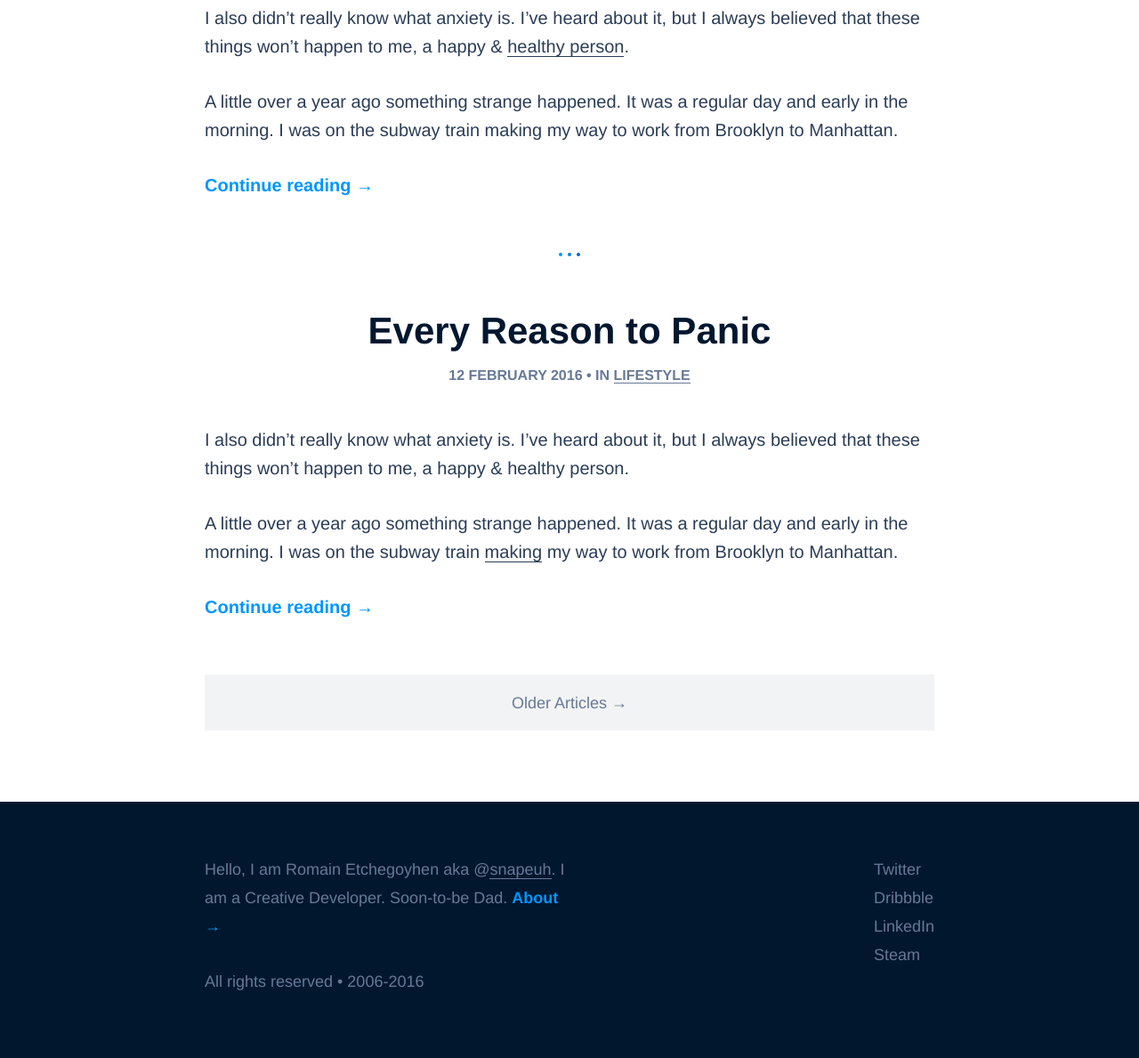
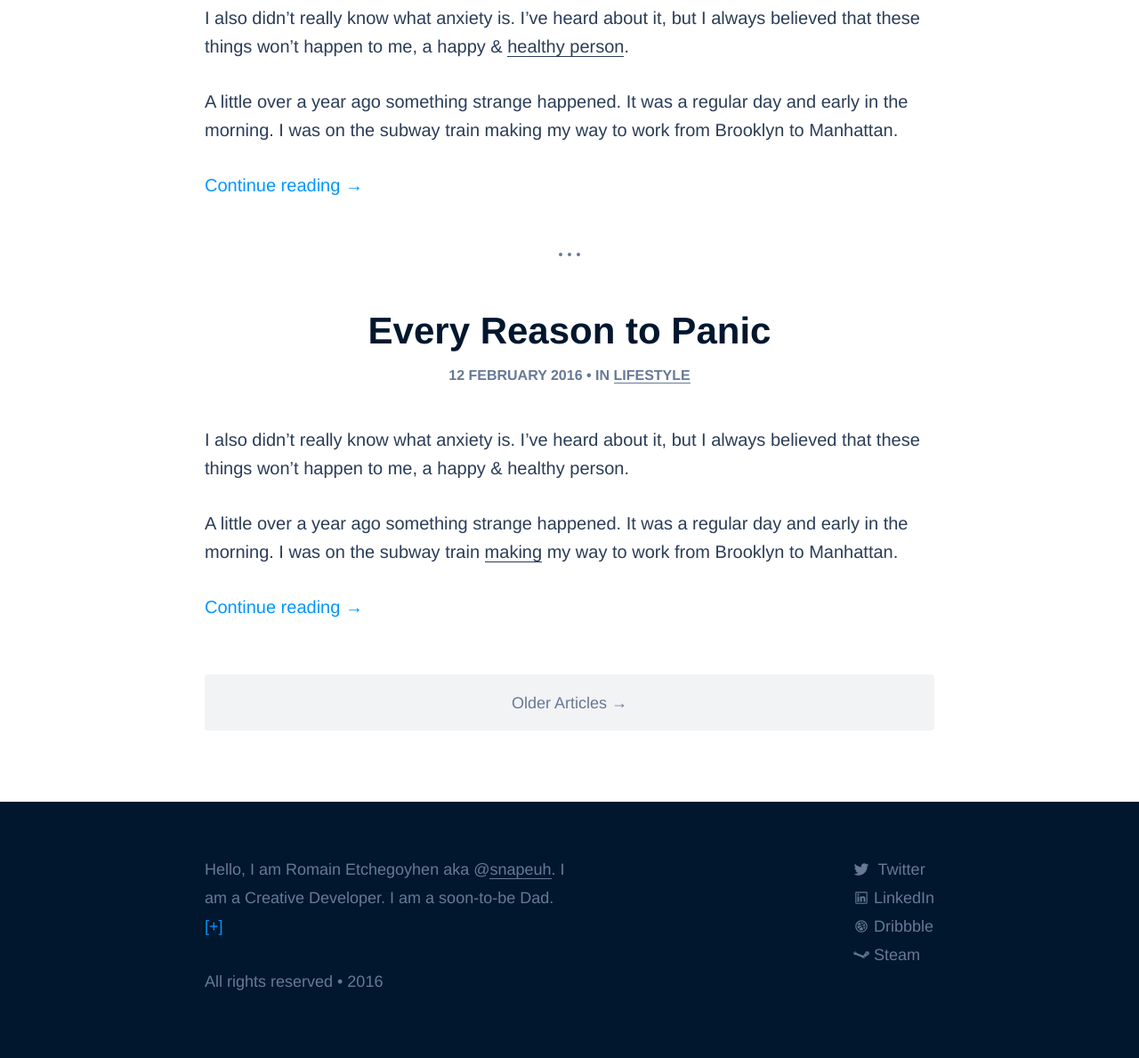
Before and after one commit to snapeuh/blog, a PHP site: page / in a window 1280 px wide. Shown: the part 328-1517 px from the top of the page at 89% size. Run offline with PHP 8.4, Linux system fonts and the light colour scheme; some libraries are stand-ins or nearby versions.

Commit message:
Updated style

```diff
--- a/css/style.css
+++ b/css/style.css
@@ -1,8 +1,6 @@
 *,
 *:before,
 *:after {
-  -webkit-box-sizing: border-box;
-  -moz-box-sizing: border-box;
   box-sizing: border-box;
   margin: 0px;
   padding: 0px; }
@@ -31,7 +29,7 @@ html {
   -webkit-tap-highlight-color: transparent; }
 
 body {
-  background: white;
+  background: #ffffff;
   font-family: "Source Sans Pro", "Helvetica Neue", "Arial", sans-serif;
   font-size: 18px;
   line-height: 30px;
@@ -94,16 +92,23 @@ header .nav {
     box-shadow: 0px 1px 3px rgba(0, 0, 0, 0.15);
     visibility: hidden;
     opacity: 0;
-    transform: translateY(-20px) scale(0.6);
-    transform-origin: 50% 0%;
-    transition: all ease-out .1s; }
+    -webkit-transform: translateY(-20px) scale(0.6);
+        -ms-transform: translateY(-20px) scale(0.6);
+            transform: translateY(-20px) scale(0.6);
+    -webkit-transform-origin: 50% 0%;
+        -ms-transform-origin: 50% 0%;
+            transform-origin: 50% 0%;
+    -webkit-transition: all ease-out .1s;
+            transition: all ease-out .1s; }
     header .nav .dropdown li {
       padding: 8px 25px;
       border-top: 1px solid #f2f3f4; }
     header .nav .dropdown a {
       color: #677996; }
     header .nav .dropdown.in {
-      transform: translateY(0px) scale(1);
+      -webkit-transform: translateY(0px) scale(1);
+          -ms-transform: translateY(0px) scale(1);
+              transform: translateY(0px) scale(1);
       visibility: visible;
       opacity: 1; }
 
@@ -122,7 +127,8 @@ main {
     main article h2 a {
       color: #00172e;
       border-bottom: 1px solid transparent;
-      transition: all ease-out .1s; }
+      -webkit-transition: all ease-out .1s;
+              transition: all ease-out .1s; }
       main article h2 a:hover {
         border-bottom: 1px solid #00172e; }
   main article .meta {
@@ -141,12 +147,12 @@ main {
       color: #2b3d57;
       border-bottom: 1px solid #2b3d57; }
     main article p .read {
+      position: relative;
       border-bottom: none;
       color: #0096ff;
-      font-weight: 600;
-      border-radius: 25px; }
+      font-weight: 400; }
   main .separator {
-    background: #007de2;
+    background: #677996;
     position: relative;
     margin: 60px auto;
     width: 4px;
@@ -161,16 +167,17 @@ main {
       border-radius: 50%;
       content: ''; }
     main .separator:before {
-      background: #0096ff;
+      background: #677996;
       left: -10px; }
     main .separator:after {
-      background: #0064c6;
+      background: #677996;
       left: 10px; }
   main .pagination {
     background: #f2f3f4;
     margin-top: 60px;
     padding: 15px;
-    text-align: center; }
+    text-align: center;
+    border-radius: 4px; }
     main .pagination a {
       color: #677996;
       font-size: 16px; }
@@ -187,13 +194,20 @@ footer {
     footer a.read {
       border-bottom: none;
       color: #0096ff;
-      font-weight: 600; }
+      font-weight: 400; }
   footer p {
     margin-bottom: 30px; }
   footer .social {
     list-style: none; }
     footer .social a {
       border-bottom: none; }
+      footer .social a svg {
+        width: 18px;
+        height: 18px;
+        vertical-align: -3px;
+        margin-right: 5px; }
+        footer .social a svg path {
+          fill: #677996; }
 
 @media (min-width: 480px) {
   header .logo .name {
--- a/css/style.scss
+++ b/css/style.scss
@@ -205,16 +205,16 @@ main {
             }
 
             .read {
+                position: relative;
                 border-bottom: none;
                 color: $highlight-text-color;
-                font-weight: 600;
-                border-radius: 25px;
+                font-weight: 400;
             }
         }
     }
 
     .separator {
-        background: #007de2;
+        background: $secondary-text-color;
         position: relative;
         margin: 60px auto;
         width: 4px;
@@ -232,12 +232,12 @@ main {
         }
 
         &:before {
-            background: #0096ff;
+            background: $secondary-text-color;
             left: -10px;
         }
 
         &:after {
-            background: #0064c6;
+            background: $secondary-text-color;
             left: 10px;
         }
     }
@@ -247,6 +247,7 @@ main {
         margin-top: 60px;
         padding: 15px;
         text-align: center;
+        border-radius: 4px;
 
         a {
             color: $secondary-text-color;
@@ -269,7 +270,7 @@ footer {
         &.read {
             border-bottom: none;
             color: $highlight-text-color;
-            font-weight: 600;
+            font-weight: 400;
         }
     }
 
@@ -282,6 +283,17 @@ footer {
 
         a {
             border-bottom: none;
+
+            svg {
+                width: 18px;
+                height: 18px;
+                vertical-align: -3px;
+                margin-right: 5px;
+
+                path {
+                    fill: $secondary-text-color;
+                }
+            }
         }
     }
 }
--- a/index.html
+++ b/index.html
@@ -16,7 +16,7 @@
                 <h1 class="name">Romain Etchegoyhen<br>Creative developer</h1>
             </a>
             <nav class="nav">
-                <button type="button" class="button"><svg version="1.1" id="Layer_1" xmlns="http://www.w3.org/2000/svg" xmlns:xlink="http://www.w3.org/1999/xlink" x="0px" y="0px" width="32px" height="32px" viewBox="0 0 512 512" style="enable-background:new 0 0 512 512;" xml:space="preserve"><g><rect x="96" y="241" width="320" height="32"/><rect x="96" y="145" width="320" height="32"/><rect x="96" y="337" width="320" height="32"/></g></svg> Menu</button>
+                <button type="button" class="button"><svg version="1.1" id="Layer_1" x="0px" y="0px" width="32px" height="32px" viewBox="0 0 512 512" style="enable-background:new 0 0 512 512;" xml:space="preserve"><g><rect x="96" y="241" width="320" height="32"/><rect x="96" y="145" width="320" height="32"/><rect x="96" y="337" width="320" height="32"/></g></svg> Menu</button>
                 <ul class="dropdown">
                     <li><a href="#">Work</a></li>
                     <li><a href="#">Blog</a></li>
@@ -52,22 +52,22 @@
         <footer>
             <div class="row">
                 <div class="left">
-                    <p>Hello, I am Romain Etchegoyhen aka @<a href="#">snapeuh</a>. I am a Creative Developer. Soon-to-be Dad. <a class="read" href="#">About →</a></p>
-                    <p>All rights reserved • 2006-2016</p>
+                    <p>Hello, I am Romain Etchegoyhen aka @<a href="#">snapeuh</a>. I am a Creative Developer. I am a soon-to-be Dad. <a class="read" href="#">[+]</a></p>
+                    <p>All rights reserved • 2016</p>
                 </div>
                 <div class="right">
                     <ul class="social">
                         <li class="item">
-                            <a href="#">Twitter</a>
+                            <a href="https://twitter.com/snapeuh" target="_blank"><svg version="1.1" id="Layer_1" x="0px" y="0px" width="18px" height="18px" viewBox="0 0 512 512" style="enable-background:new 0 0 512 512;" xml:space="preserve"><path d="M492,109.5c-17.4,7.7-36,12.9-55.6,15.3c20-12,35.4-31,42.6-53.6c-18.7,11.1-39.4,19.2-61.5,23.5 C399.8,75.8,374.6,64,346.8,64c-53.5,0-96.8,43.4-96.8,96.9c0,7.6,0.8,15,2.5,22.1c-80.5-4-151.9-42.6-199.6-101.3 c-8.3,14.3-13.1,31-13.1,48.7c0,33.6,17.2,63.3,43.2,80.7C67,210.7,52,206.3,39,199c0,0.4,0,0.8,0,1.2c0,47,33.4,86.1,77.7,95 c-8.1,2.2-16.7,3.4-25.5,3.4c-6.2,0-12.3-0.6-18.2-1.8c12.3,38.5,48.1,66.5,90.5,67.3c-33.1,26-74.9,41.5-120.3,41.5 c-7.8,0-15.5-0.5-23.1-1.4C62.8,432,113.7,448,168.3,448C346.6,448,444,300.3,444,172.2c0-4.2-0.1-8.4-0.3-12.5 C462.6,146,479,129,492,109.5z"/></svg> Twitter</a>
                         </li>
                         <li class="item">
-                            <a href="#">Dribbble</a>
+                            <a href="https://www.linkedin.com/in/retchegoyhen" target="_blank"><svg version="1.1" id="Layer_1" xmlns="http://www.w3.org/2000/svg" xmlns:xlink="http://www.w3.org/1999/xlink" x="0px" y="0px" width="18px" height="18px" viewBox="0 0 512 512" style="enable-background:new 0 0 512 512;" xml:space="preserve"><style type="text/css"><![CDATA[.st0{fill-rule:evenodd;clip-rule:evenodd;}]]></style><g><g><path class="st0" d="M182.8,384V212.9h-54.9V384H182.8L182.8,384z M157.4,187c18.3,0,29.7-13.1,29.7-29.5c-0.3-16.7-11.4-29.5-29.4-29.5c-18,0-29.7,12.8-29.7,29.5c0,16.4,11.4,29.5,29,29.5H157.4L157.4,187z"/><path class="st0" d="M320.6,209c-29.1,0-41.6,16.4-49.6,27.8V213h-55v171h55v-97.4c0-5,0.4-10,1.9-13.5c4-10,13-20.3,28.2-20.3c19.9,0,27.9,15.3,27.9,37.7V384h55v-99.9C384,232.8,356.8,209,320.6,209z"/></g><path d="M417.2,64H96.8C79.3,64,64,76.6,64,93.9v321.1c0,17.4,15.3,32.9,32.8,32.9h320.3c17.6,0,30.8-15.6,30.8-32.9V93.9C448,76.6,434.7,64,417.2,64z M414,416c-1.1,0-313.1,0-314.9,0s-3.1-1.4-3.1-3.1S96,99.1,96,98s1-2,2-2s315,0,316,0s2,1,2,2c0,23.3,0,314.9,0,316C416,414.9,415.1,416,414,416z"/></g></svg>LinkedIn</a>
                         </li>
                         <li class="item">
-                            <a href="#">LinkedIn</a>
+                            <a href="https://dribbble.com/snapeuh" target="_blank"><svg version="1.1" id="Layer_1" x="0px" y="0px" width="18px" height="18px" viewBox="0 0 512 512" style="enable-background:new 0 0 512 512;" xml:space="preserve"><g><g><path d="M256,64C150,64,64,150,64,256c0,106.1,86,192,192,192s192-85.9,192-192C448,150,362,64,256,64z M256,415.5c-88.1,0-159.5-71.4-159.5-159.5c0-88.1,71.4-159.5,159.5-159.5c88.1,0,159.5,71.4,159.5,159.5C415.5,344.1,344.1,415.5,256,415.5z"/></g><g><path d="M306.3,246.7c23.4-2.2,50.9-2.9,77.2-2.4c-2.3-25.4-12-48.7-27-67.6c-16.5,14.9-38,28.1-63.3,39C297.8,225.7,302.1,236.1,306.3,246.7z"/><path d="M335.4,155.6C313.6,138.3,286,128,256,128c-5.1,0-10.2,0.3-15.2,0.9c13.8,17.7,26.7,37.6,38.6,59.5C301.1,179.2,320,168.1,335.4,155.6z"/><path d="M205.9,138.2c-34.1,14.5-60.7,43.4-72,79.1c41.1-0.7,79.6-7,113.4-17.3C234.7,177,220.7,156.3,205.9,138.2z"/><path d="M383,272.2c-22.3-0.6-46-0.2-66.9,1.5c4.1,12.3,8.1,24.9,11.5,37.9c3.8,14.6,7,29.1,9.6,43.4C361.8,334.7,378.8,305.4,383,272.2z"/><path d="M258,256.1c3.9-1.6,8.8-3,14.3-4.3c-3.4-8.3-7.1-16.4-10.8-24.3c-39.1,12.6-84.6,20.3-133.3,21.3c-0.1,2.4-0.2,4.8-0.2,7.3c0,29.1,9.7,55.9,26,77.4C178.9,301,214.9,274.2,258,256.1z"/><path d="M282.6,278.2c-6.9,1.5-12.9,3.2-17.4,5.3c-37.1,16.8-68.3,41.6-90.4,71.5c22.1,18.2,50.4,29,81.2,29c18.5,0,36-3.9,51.8-10.9c-2.7-15.1-6-30.3-10-45.7C293.4,310.5,288.2,294,282.6,278.2z"/></g></g></svg>Dribbble</a>
                         </li>
                         <li class="item">
-                            <a href="#">Steam</a>
+                            <a href="https://steamcommunity.com/id/snapeuh" target="_blank"><svg version="1.1" id="Layer_1" x="0px" y="0px" width="18px" height="18px" viewBox="0 0 512 512" style="enable-background:new 0 0 512 512;" xml:space="preserve"><path id="Gears" class="st0" d="M480,208.2c0,20.5-16.6,37.2-37.2,37.2c-20.5,0-37.2-16.6-37.2-37.2c0-20.5,16.6-37.2,37.2-37.2C463.3,171,480,187.7,480,208.2z M442.6,139c-38.1,0-69,30.7-69.4,68.7L330,269.7c-1.8-0.2-3.6-0.3-5.4-0.3c-9.7,0-18.7,2.7-26.4,7.3l-195.8-78.7c-5.1-23.2-25.9-40.7-50.6-40.7C23.3,157.2,0,180.6,0,209.1c0,28.5,23.3,51.8,51.8,51.8c9.7,0,18.7-2.7,26.4-7.3L274,332.2c5.1,23.3,25.8,40.8,50.6,40.8c26.8,0,49-20.6,51.5-46.7l66.5-48.6c38.3,0,69.4-31,69.4-69.3C512,170.1,480.9,139,442.6,139z M442.6,161.9c25.7,0,46.5,20.9,46.5,46.5c0,25.7-20.9,46.4-46.5,46.4c-25.7,0-46.5-20.8-46.5-46.4C396.1,182.7,416.9,161.9,442.6,161.9z M51.8,170.9c14.6,0,27.3,8.2,33.7,20.2l-18.9-7.6v0.1c-15.3-5.5-32.2,2-38.3,17.1c-6.1,15.2,0.9,32.3,15.7,38.9v0.1l16.1,6.4c-2.6,0.6-5.4,0.9-8.2,0.9c-21.1,0-38.1-17-38.1-38.1C13.7,188,30.7,170.9,51.8,170.9zM324.6,283.1c21.1,0,38.1,17,38.1,38.1c0,21.1-17,38.1-38.1,38.1c-14.7,0-27.4-8.2-33.7-20.3c6.3,2.5,12.5,5,18.8,7.6c15.5,6.2,33.2-1.3,39.4-16.8c6.2-15.5-1.3-33.1-16.9-39.4l-15.9-6.4C319.1,283.5,321.8,283.1,324.6,283.1z"/></svg>Steam</a>
                         </li>
                     </ul>
                 </div>
```
